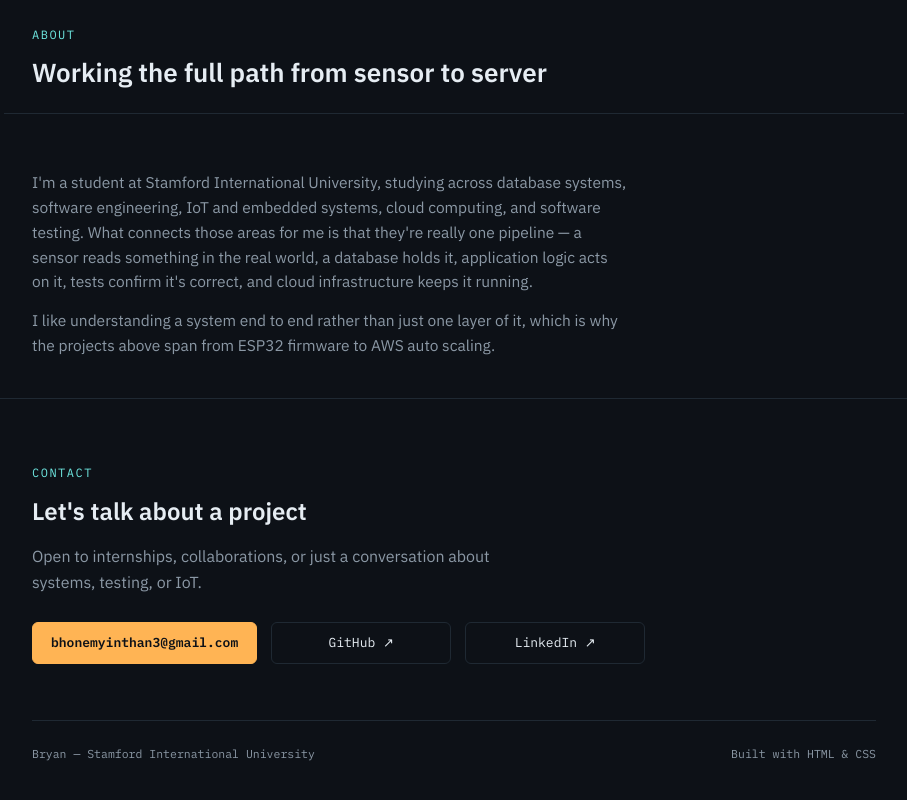
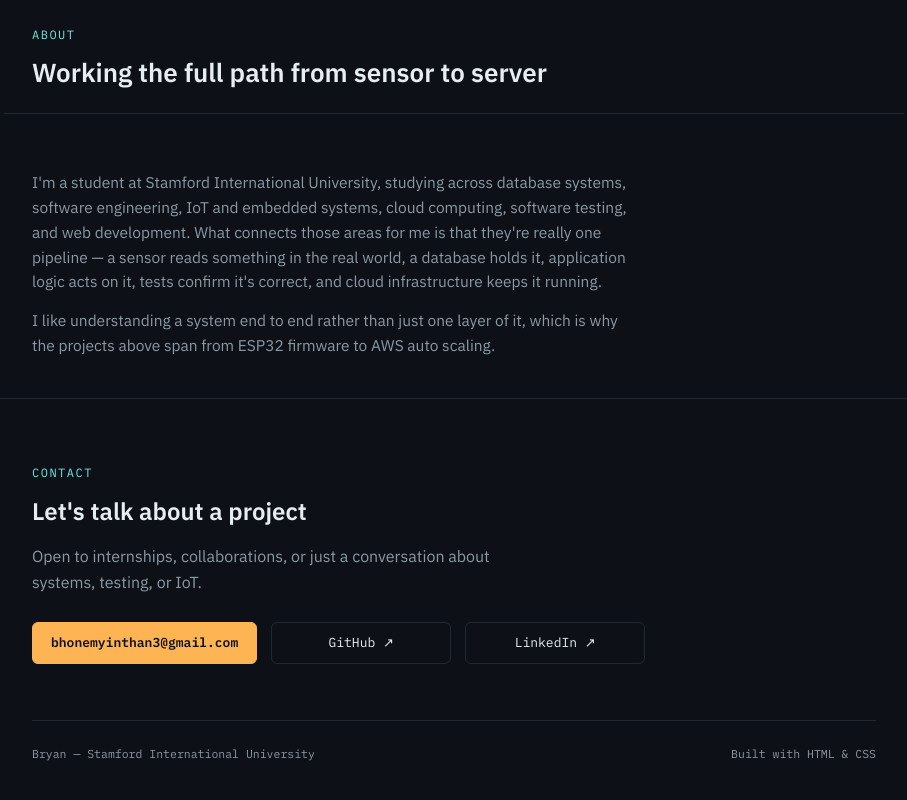
Before and after one commit to BhoneMyint892021/portfolio, a plain HTML site: page index.html in a window 1280 px wide. Shown: the part 4228-5028 px from the top of the page, without its empty margins (186-1093 px from the left). Drawn offline with Linux system fonts and the light colour scheme.

Commit message:
Update index.html

```diff
--- a/index.html
+++ b/index.html
@@ -416,10 +416,11 @@ System.out.println("Total After Discount " + "$" + totalAfterDiscount);</code></
     <p>
       I'm a student at Stamford International University, studying across
       database systems, software engineering, IoT and embedded systems, cloud
-      computing, and software testing. What connects those areas for me is
-      that they're really one pipeline — a sensor reads something in the real
-      world, a database holds it, application logic acts on it, tests confirm
-      it's correct, and cloud infrastructure keeps it running.
+      computing, software testing, and web development. What connects those
+      areas for me is that they're really one pipeline — a sensor reads
+      something in the real world, a database holds it, application logic
+      acts on it, tests confirm it's correct, and cloud infrastructure keeps
+      it running.
     </p>
     <p>
       I like understanding a system end to end rather than just one layer of
```
